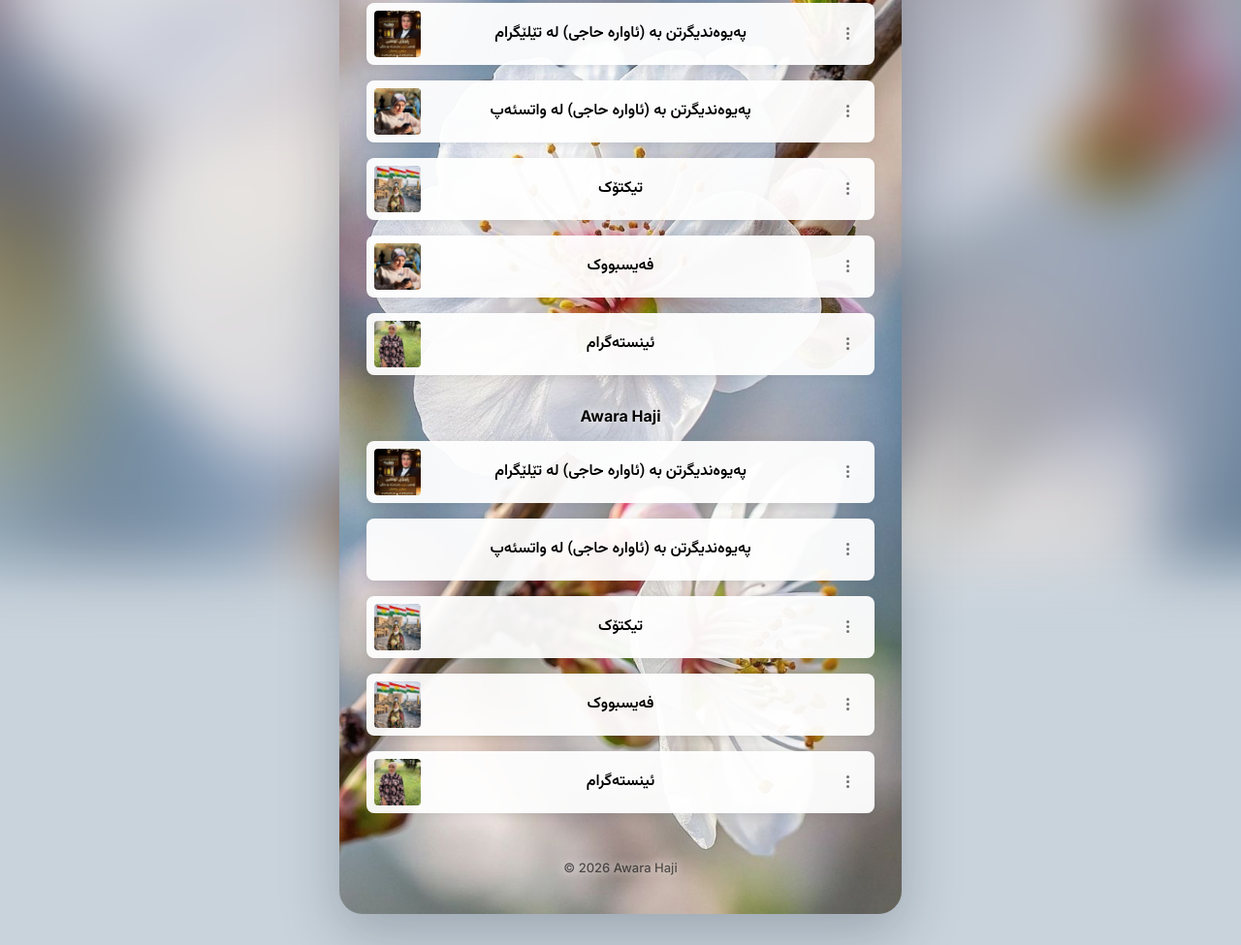
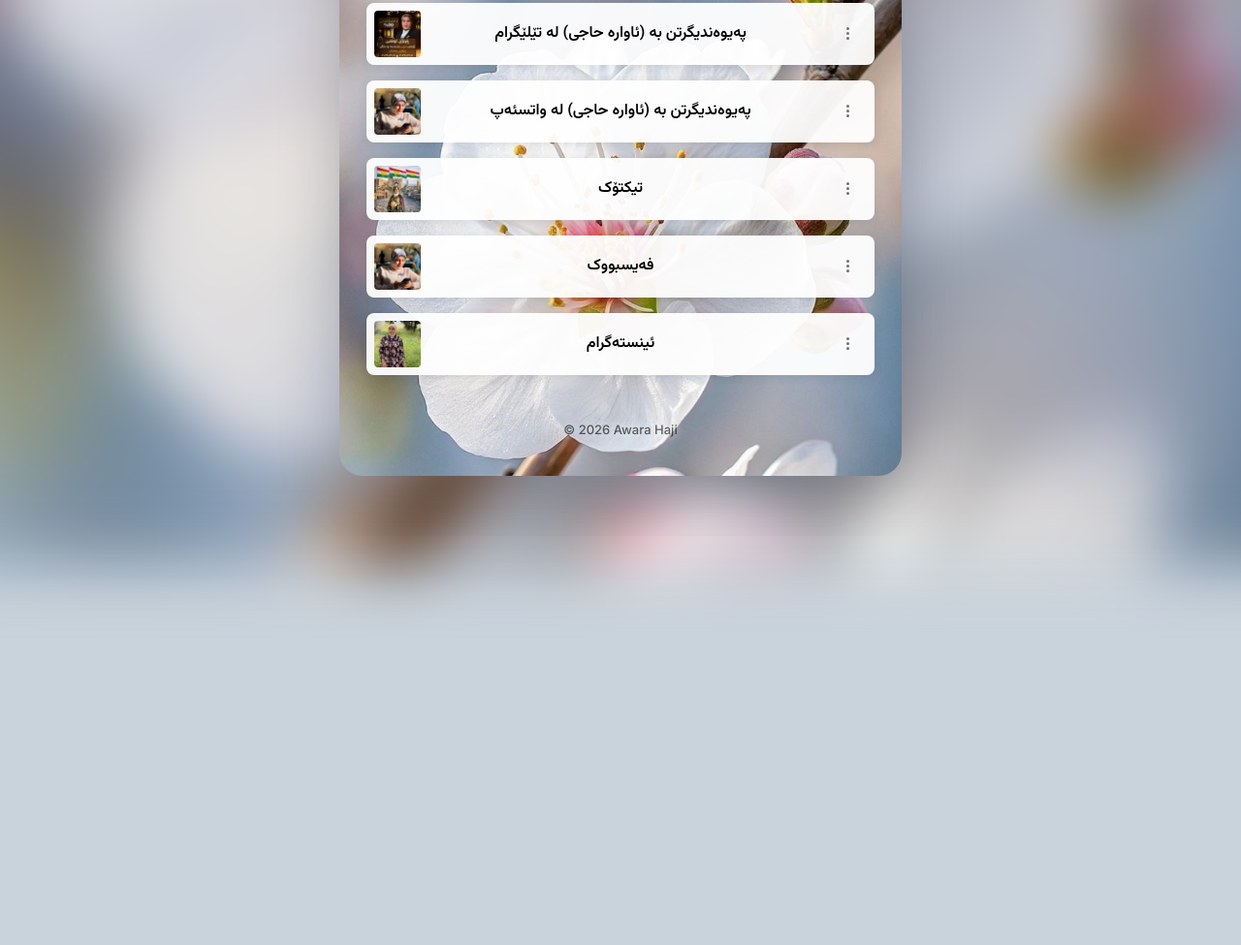
Before and after one commit to XAlandK/awara-haji, a plain HTML site: page index.html in a window 1280 px wide. Shown: the part 279-1254 px from the top of the page at 97% size. After the commit the page ends 832 px from the top, so only its background shows below. Drawn offline with Linux system fonts and the light colour scheme.

Commit message:
Remove the duplicate "Awara Haji" link section
The second section repeated the same five links. Also drop its
section-title styles and the thumbnail only it used.

Co-Authored-By: Claude Opus 5.5 <noreply@anthropic.com>

```diff
--- a/index.html
+++ b/index.html
@@ -81,45 +81,6 @@
       </li>
     </ul>
 
-    <h2 class="section-title">Awara Haji</h2>
-
-    <ul class="links">
-      <li>
-        <a class="link" href="https://t.me/Awarahaji" target="_blank" rel="noopener">
-          <img class="thumb" src="assets/thumbs/telegram.jpg" alt="" width="48" height="48" loading="lazy">
-          <span class="label" dir="rtl">پەیوەندیگرتن بە (ئاوارە حاجی) لە تێلێگرام</span>
-        </a>
-        <button class="more" type="button" data-share data-url="https://t.me/Awarahaji" data-title="تێلێگرام" aria-label="هاوبەشکردنی لینکی تێلێگرام"><span></span></button>
-      </li>
-      <li>
-        <a class="link" href="https://wa.me/message/V6PCIOCU4CQ3F1" target="_blank" rel="noopener">
-          <span class="label" dir="rtl">پەیوەندیگرتن بە (ئاوارە حاجی) لە واتسئەپ</span>
-        </a>
-        <button class="more" type="button" data-share data-url="https://wa.me/message/V6PCIOCU4CQ3F1" data-title="واتسئەپ" aria-label="هاوبەشکردنی لینکی واتسئەپ"><span></span></button>
-      </li>
-      <li>
-        <a class="link" href="https://www.tiktok.com/@awara.haji4" target="_blank" rel="noopener">
-          <img class="thumb" src="assets/thumbs/tiktok.jpg" alt="" width="48" height="48" loading="lazy">
-          <span class="label" dir="rtl">تیکتۆک</span>
-        </a>
-        <button class="more" type="button" data-share data-url="https://www.tiktok.com/@awara.haji4" data-title="تیکتۆک" aria-label="هاوبەشکردنی لینکی تیکتۆک"><span></span></button>
-      </li>
-      <li>
-        <a class="link" href="https://www.facebook.com/awara.haji.official" target="_blank" rel="noopener">
-          <img class="thumb" src="assets/thumbs/facebook.jpg" alt="" width="48" height="48" loading="lazy">
-          <span class="label" dir="rtl">فەیسبووک</span>
-        </a>
-        <button class="more" type="button" data-share data-url="https://www.facebook.com/awara.haji.official" data-title="فەیسبووک" aria-label="هاوبەشکردنی لینکی فەیسبووک"><span></span></button>
-      </li>
-      <li>
-        <a class="link" href="https://www.instagram.com/awara_hajiii" target="_blank" rel="noopener">
-          <img class="thumb" src="assets/thumbs/instagram.jpg" alt="" width="48" height="48" loading="lazy">
-          <span class="label" dir="rtl">ئینستەگرام</span>
-        </a>
-        <button class="more" type="button" data-share data-url="https://www.instagram.com/awara_hajiii" data-title="ئینستەگرام" aria-label="هاوبەشکردنی لینکی ئینستەگرام"><span></span></button>
-      </li>
-    </ul>
-
     <footer class="footer">© <span id="year">2026</span> Awara Haji</footer>
   </main>
 
--- a/style.css
+++ b/style.css
@@ -192,15 +192,6 @@ img { display: block; }
 .more span::before { top: -5px; }
 .more span::after  { top: 5px; }
 
-/* ===== Section header ===== */
-.section-title {
-  margin: 32px 0 16px;
-  font-size: 16px;
-  font-weight: 700;
-  text-align: center;
-  text-shadow: 0 0 12px rgba(255, 255, 255, 0.95), 0 0 2px rgba(255, 255, 255, 0.9);
-}
-
 /* ===== Footer ===== */
 .footer {
   margin-top: auto;
```
Also changed, not shown: assets/thumbs/facebook.jpg (deleted).
